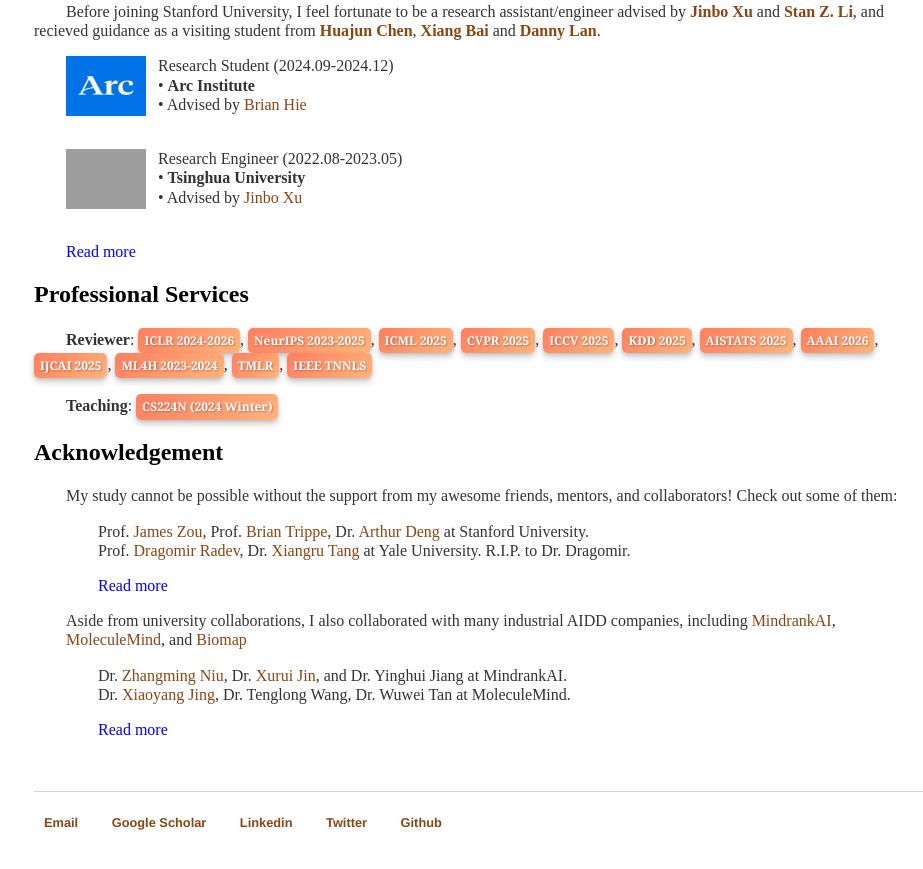
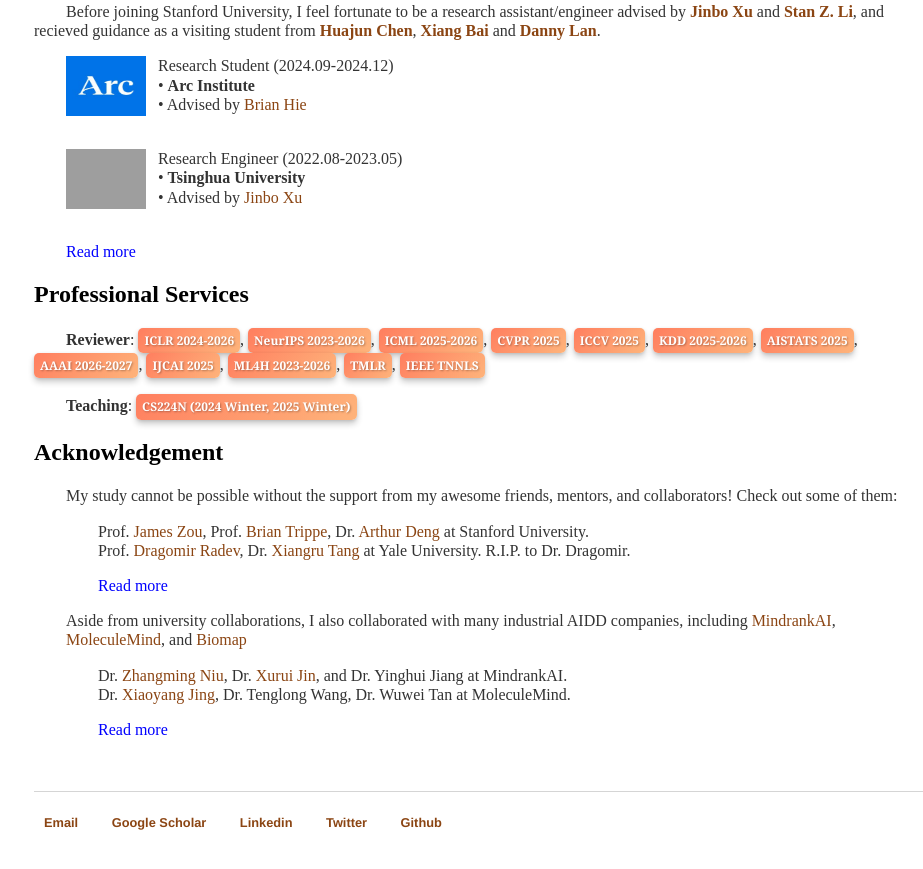
Before and after one commit to smiles724/smiles724.github.io, a Jekyll site: the page built from index.html, in a window 1280 px wide and 900 px high, scrolled down 2111 px. Shown: the top 869 px of the window, without its empty margins (158-1081 px from the left). Built offline with Jekyll 4.4.1, drawn with Linux system fonts in a browser that asks for light colours; nearby versions of some CDN libraries; a style sheet for code colours, icons or effects is not loaded; grey boxes are pictures that could not be loaded.

```diff
--- a/index.html
+++ b/index.html
@@ -325,21 +325,21 @@
     <p>
         <span style="text-indent: 2em; display: inline-block;"><strong>Reviewer</strong>:</span>
         <span class="badge">ICLR 2024-2026</span>,
-        <span class="badge">NeurIPS 2023-2025</span>,
-        <span class="badge">ICML 2025</span>,
+        <span class="badge">NeurIPS 2023-2026</span>,
+        <span class="badge">ICML 2025-2026</span>,
         <span class="badge">CVPR 2025</span>,
         <span class="badge">ICCV 2025</span>,
-        <span class="badge">KDD 2025</span>,
+        <span class="badge">KDD 2025-2026</span>,
         <span class="badge">AISTATS 2025</span>,
-        <span class="badge">AAAI 2026</span>,
+        <span class="badge">AAAI 2026-2027</span>,
         <span class="badge">IJCAI 2025</span>,
-        <span class="badge">ML4H 2023-2024</span>,
+        <span class="badge">ML4H 2023-2026</span>,
         <span class="badge">TMLR</span>, <span class="badge">IEEE TNNLS</span>
     </p>
 
     <p>
         <span style="text-indent: 2em; display: inline-block;"><strong>Teaching</strong>:</span>
-        <span class="badge">CS224N (2024 Winter)</span>
+        <span class="badge">CS224N (2024 Winter, 2025 Winter)</span>
     </p>
 
 	<h2><a name="ack"></a>Acknowledgement</h2>
--- a/papers_ai.html
+++ b/papers_ai.html
@@ -293,7 +293,7 @@
 			&nbsp&nbsp Xiangru Tang*, Daniel Shao*, Jiwoong Sohn*, Jiapeng Chen, Jiayi Zhang, Jinyu Xiang, <b>Fang Wu,</b> Yilun Zhao, Chenglin Wu, Wenqi Shi,
 			Arman Cohan, Mark Gerstein<sup>&dagger;</sup><br>
 			&nbsp&nbsp <span style="display: inline-block;background: #f7f7f7; color: #333333;padding: 2px 6px;border-radius: 3px;box-shadow: 0px 1px 2px rgba(0, 0, 0, 0.15); font-weight: normal;
-    		font-size: 0.9em; font-family: 'Georgia', 'Times New Roman', serif;">Under Review</span><br>
+    		font-size: 0.9em; font-family: 'Georgia', 'Times New Roman', serif;">Patterns (2026)</span><br>
 			&nbsp&nbsp <a href="https://arxiv.org/abs/2503.07459">[Paper]</a>
 			&nbsp&nbsp <a href="https://github.com/gersteinlab/medagents-benchmark">[Code]</a> <br>
 			<br>
--- a/papers_sci.html
+++ b/papers_sci.html
@@ -17,10 +17,10 @@
 <!--	<h3 style="margin-left: 2em;">Deep Generative Models for Drug Design</h3>-->
 		<p style="margin-left: 4em;">
 			<img src="img/paper/proteo-r1.png" align="left" width="200" height="105"/>
-			&nbsp&nbsp <b>Proteo-R1: Reasoning Foundation Models for De Novo Antibody Design </b> <br>
-<!--			<span style="margin-left: 6px; vertical-align: middle;">-->
-<!--			  <img src="" alt="GitHub stars"/>-->
-<!--			</span> <br>-->
+			&nbsp&nbsp <b>Proteo-R1: Reasoning Foundation Models for De Novo Antibody Design </b>
+			<span style="margin-left: 6px; vertical-align: middle;">
+			  <img src="https://img.shields.io/github/stars/smiles724/Proteo-R1?style=social" alt="GitHub stars"/>
+			</span> <br>
 			&nbsp&nbsp Proteo-R1 Team<br>
 			&nbsp&nbsp <span style="display: inline-block;background: #f7f7f7; color: #333333;padding: 2px 6px;border-radius: 3px;box-shadow: 0px 1px 2px rgba(0, 0, 0, 0.15); font-weight: normal;
     		font-size: 0.9em; font-family: 'Georgia', 'Times New Roman', serif;">ICML 2026</span> <br>
@@ -31,16 +31,16 @@
 		</p>
 		<p style="margin-left: 4em;">
 			<img src="img/paper/plm_rl.png" align="left" width="200" height="105"/>
-			&nbsp&nbsp <b>From Supervision to Exploration: What Does Protein Language Model Learn During Reinforcement Learning? </b> <br>
-<!--			<span style="margin-left: 6px; vertical-align: middle;">-->
-<!--			  <img src="" alt="GitHub stars"/>-->
-<!--			</span> <br>-->
+			&nbsp&nbsp <b>From Supervision to Exploration: What Does Protein Language Model Learn During Reinforcement Learning? </b>
+			<span style="margin-left: 6px; vertical-align: middle;">
+			  <img src="https://img.shields.io/github/stars/chq1155/RL-PLM?style=social" alt="GitHub stars"/>
+			</span> <br>
 			&nbsp&nbsp Hanqun Cao*, Hongrui Zhang*, Junde Xu*, Zhou Zhang*, Lingdong Shen, Minghao Sun, Ge Liu, Jinbo Xu, Wu-Jun Li, Jinren Ni, Cesar de la Fuente-Nunez,
 			Tianfan Fu, Yejin Choi, Pheng-Ann Heng, <b>Fang Wu</b><sup>&dagger;</sup><br>
 			&nbsp&nbsp <span style="display: inline-block;background: #f7f7f7; color: #333333;padding: 2px 6px;border-radius: 3px;box-shadow: 0px 1px 2px rgba(0, 0, 0, 0.15); font-weight: normal;
     		font-size: 0.9em; font-family: 'Georgia', 'Times New Roman', serif;">KDD 2026 AI4Science</span> <br>
    			&nbsp&nbsp <a href="https://arxiv.org/abs/2510.01571">[Paper]</a> <br>
-<!--			&nbsp&nbsp <a href="">[Code]</a><br>-->
+			&nbsp&nbsp <a href="https://github.com/chq1155/RL-PLM">[Code]</a><br>
 			<br>
 		</p>
 
@@ -86,7 +86,10 @@
 		</p>
 		<p style="margin-left: 4em;">
 			<img src="img/paper/surfdesign.png" align="left" width="200" height="105"/>
-			&nbsp&nbsp <b>SurfDesign: Effective Protein Design on Molecular Surfaces. </b> <br>
+			&nbsp&nbsp <b>SurfDesign: Effective Protein Design on Molecular Surfaces. </b>
+			<span style="margin-left: 6px; vertical-align: middle;">
+			  <img src="https://img.shields.io/github/stars/smiles724/SurfDesign?style=social" alt="GitHub stars"/>
+			</span> <br>
 			&nbsp&nbsp <b>Fang Wu,</b> Shuting Jin, Xiangru Tang, Mark Gerstein, xiangxiang Zeng, Jure Leskovec, Yejin Choi, Jinbo Xu<sup>&dagger;</sup><br>
 			&nbsp&nbsp <span style="display: inline-block;background: #f7f7f7; color: #333333;padding: 2px 6px;border-radius: 3px;box-shadow: 0px 1px 2px rgba(0, 0, 0, 0.15); font-weight: normal;
     		font-size: 0.9em; font-family: 'Georgia', 'Times New Roman', serif;">KDD 2026 AI4Science <span style="color: #8B0000;">(Oral)</span></span> <br>
```
